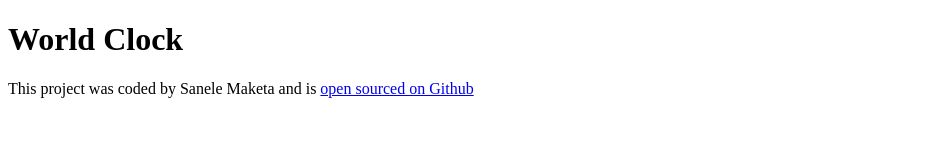
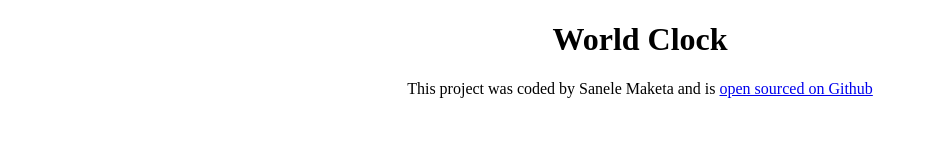
Before and after one commit to Sanele-maketa/world-clock, a plain HTML site: page index.html in a window 1280 px wide. Shown: the whole page, without its empty margins (0-928 px from the left). Drawn offline with Linux system fonts and the light colour scheme.

Commit message:
added the github respository

```diff
--- a/index.html
+++ b/index.html
@@ -10,7 +10,7 @@
     <h1> World Clock</h1>
     <footer>
         This project was coded by Sanele Maketa and is
-        <a href="#" target="_blank"> open sourced on Github</a>
+        <a href="https://github.com/Sanele-maketa/world-clock" target="_blank"> open sourced on Github</a>
     </footer>
     <script src="index.js"></script>
 </body>
--- a/style.css
+++ b/style.css
@@ -0,0 +1,7 @@
+h1 {
+    text-align: center;
+}
+
+footer {
+    text-align: center;
+}
```
